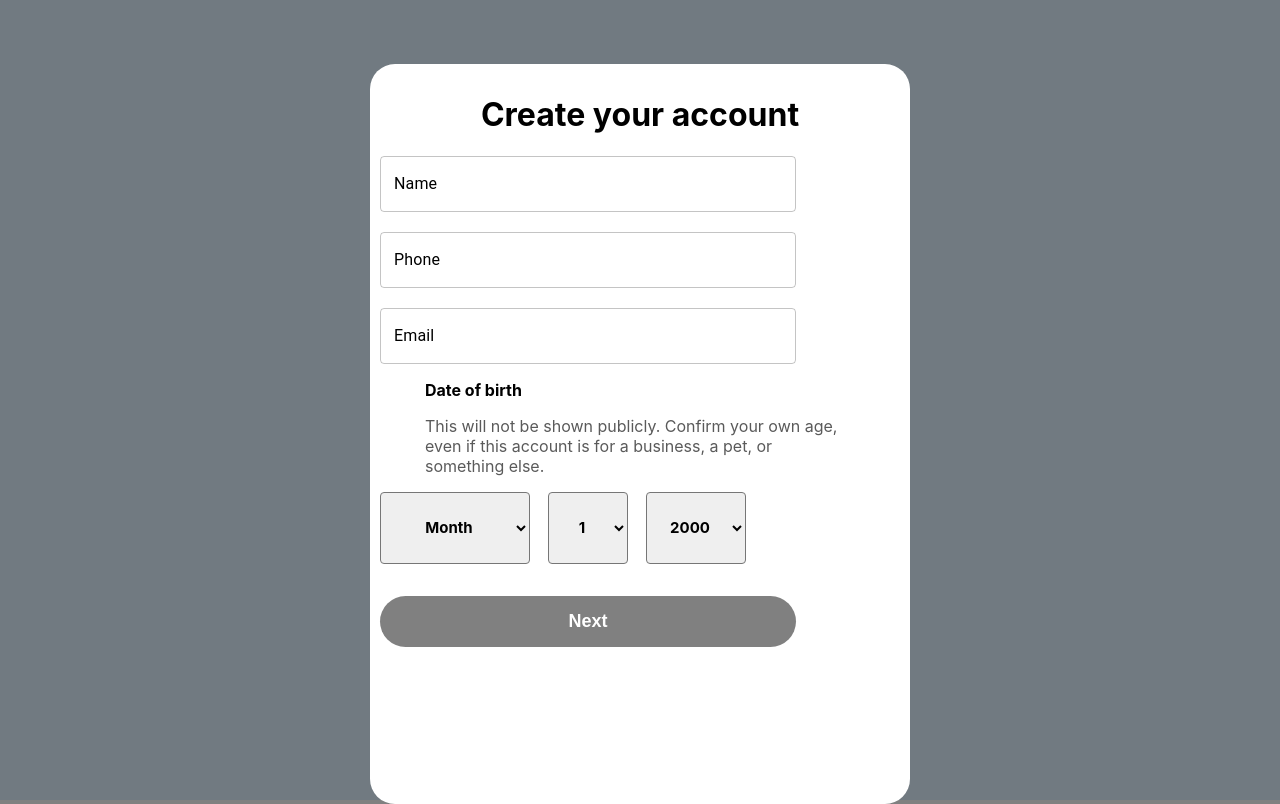
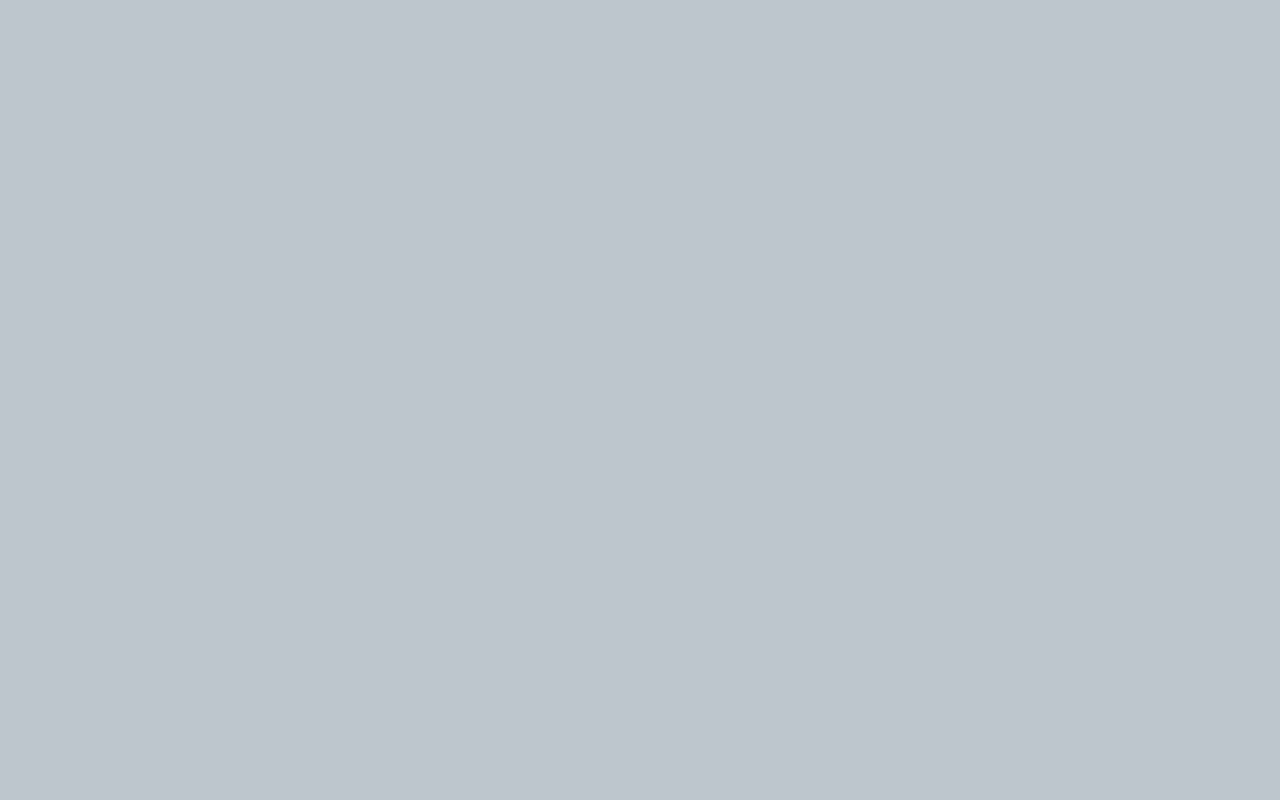
Before and after one commit to Sachin2903/Twitter_clone, a React (Create React App) app: page / in a window 1280 px wide. Built offline with nearby package versions, Linux system fonts and the light colour scheme.

Commit message:
added the create account part in group number 3

```diff
--- a/src/components/pages/register/register.js
+++ b/src/components/pages/register/register.js
@@ -1,6 +1,6 @@
 import { Fragment } from "react";
 import styles from "./register.module.css";
-import { CreateAccOfTwitter } from "../../organisms/CreateAcc/createAccount";
+
 
 
 
@@ -18,7 +18,7 @@ export function SignInUp() {
 
             </div> */}
 
-            <CreateAccOfTwitter />
+
 
 
 
```
